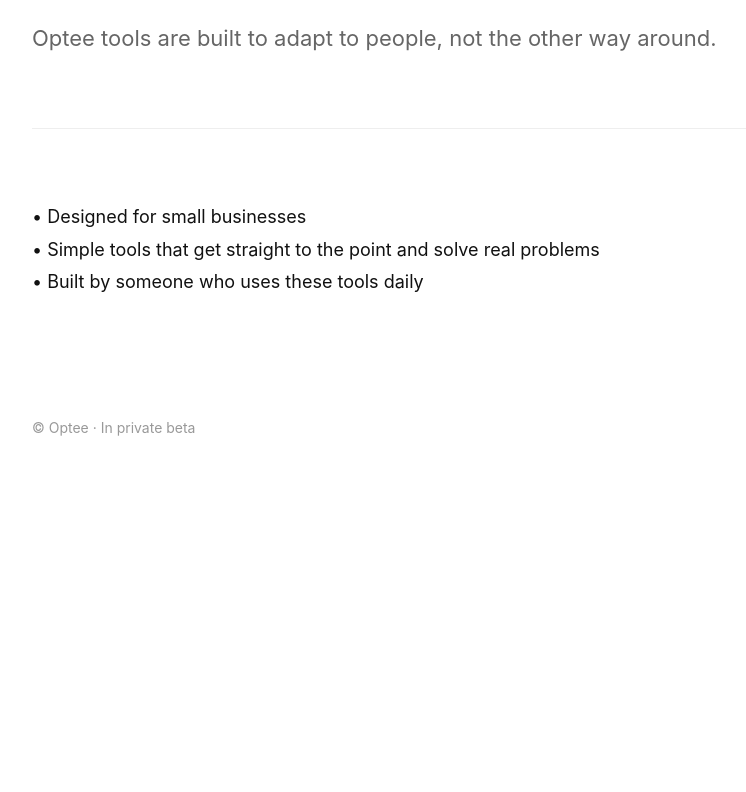
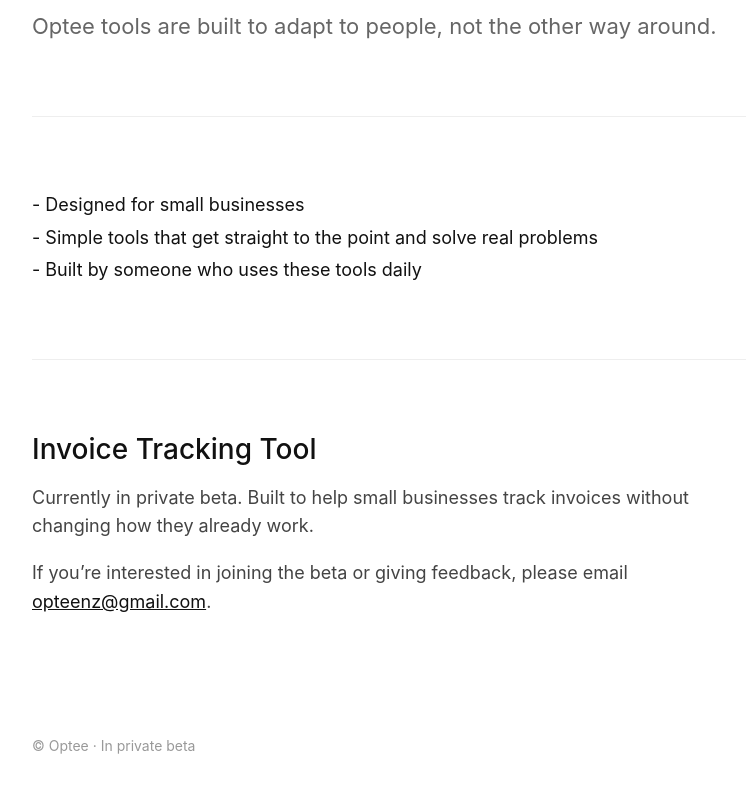
Before and after one commit to Oliviali37/optee.github.io, a plain HTML site: page index.html in a window 1280 px wide. Shown: the part 418-1210 px from the top of the page, without its empty margins (158-904 px from the left). Before the commit the page ends 974 px from the top, so only its background shows below. Drawn offline with Linux system fonts and the light colour scheme.

Commit message:
add invoice tracking tool beta

```diff
--- a/index.html
+++ b/index.html
@@ -28,7 +28,7 @@
 
     /* Logo */
     .logo {
-      margin-bottom: 32px;
+      margin-bottom: 20px;
     }
     .logo img {
       height: 140px;
@@ -71,6 +71,29 @@
       h1 { font-size: 40px; }
       .subtitle { font-size: 18px; }
     }
+
+    .beta {
+  max-width: 700px;
+    }
+
+    .beta h2 {
+      font-size: 28px;
+      font-weight: 500;
+      margin-bottom: 16px;
+    }
+
+    .beta-text {
+      font-size: 18px;
+      color: #444;
+      line-height: 1.6;
+      margin-bottom: 12px;
+    }
+
+    .beta a {
+      color: #111;
+      text-decoration: underline;
+    }
+
   </style>
 </head>
 
@@ -93,10 +116,26 @@
     <div class="divider"></div>
 
     <div class="feature">
-      • Designed for small businesses<br>
-      • Simple tools that get straight to the point and solve real problems<br>
-      • Built by someone who uses these tools daily
+      - Designed for small businesses<br>
+      - Simple tools that get straight to the point and solve real problems<br>
+      - Built by someone who uses these tools daily
     </div>
+
+    <div class="divider"></div>
+
+    <section class="beta">
+      <h2>Invoice Tracking Tool</h2>
+
+      <p class="beta-text">
+        Currently in private beta.
+        Built to help small businesses track invoices without changing how they already work.
+      </p>
+
+      <p class="beta-text">
+        If you’re interested in joining the beta or giving feedback,
+        please email <a href="mailto:opteenz@gmail.com">opteenz@gmail.com</a>.
+      </p>
+    </section>
 
     <footer>
       © Optee · In private beta
```
